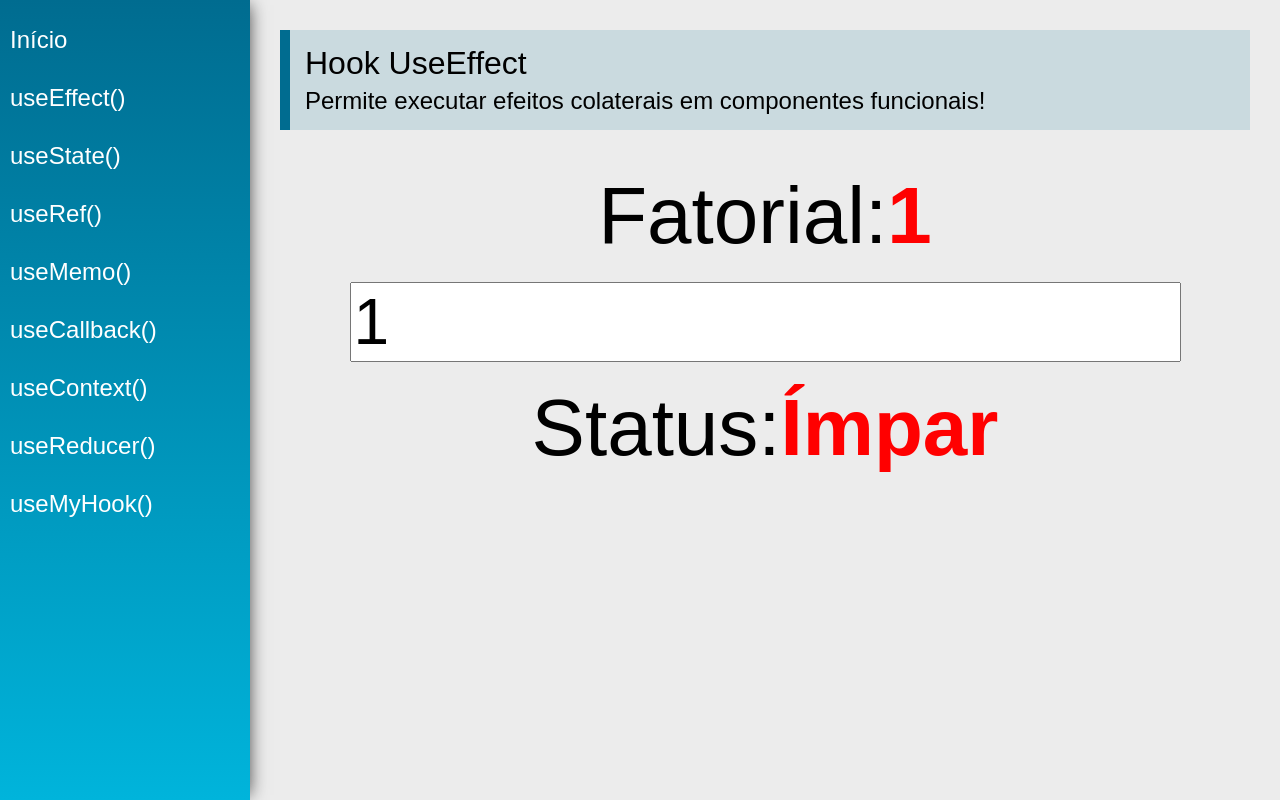
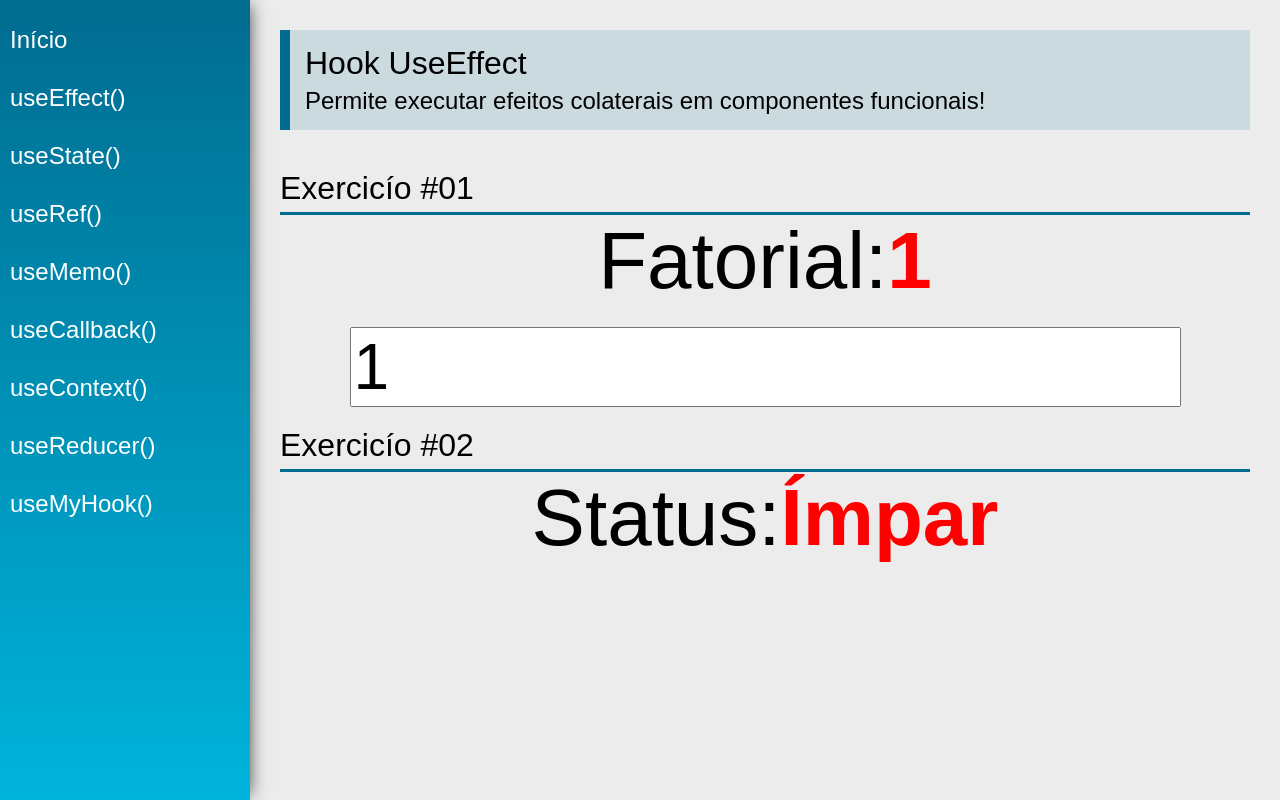
Before and after one commit to tramalho/hooks, a React (Create React App) app: page /useEffect in a window 1280 px wide. Built offline with nearby package versions, Linux system fonts and the light colour scheme.

Commit message:
Defafio ueEffect - Resposta

```diff
--- a/src/views/examples/UseEffect.jsx
+++ b/src/views/examples/UseEffect.jsx
@@ -1,5 +1,6 @@
 import React, { useEffect, useState } from 'react'
 import PageTitle from '../../components/layout/PageTitle'
+import SectionTitle from '../../components/layout/SectionTitle'
 
 function calcFactorial(num) {
     const n = Number.parseInt(num)
@@ -9,10 +10,10 @@ function calcFactorial(num) {
 }
 
 const UseEffect = (_) => {
+    // Ex #01
     const [number, setNumber] = useState(1)
     const [factorial, setFactorial] = useState(1)
     const [invalidValue, setInvalidValue] = useState(" ")
-    const [evenOrOdd, setEvenOrOdd] = useState(" ")
 
     useEffect(_ => {
         setFactorial(calcFactorial(number))
@@ -26,6 +27,9 @@ const UseEffect = (_) => {
         }
     }, [factorial])
 
+    // Ex #02
+    const [evenOrOdd, setEvenOrOdd] = useState(" ")
+
     useEffect(_ => {
         setEvenOrOdd(number % 2 === 0 ? "Par" : "Ímpar")
     }, [number])
@@ -36,6 +40,7 @@ const UseEffect = (_) => {
                 title="Hook UseEffect"
                 subtitle="Permite executar efeitos colaterais em componentes funcionais!"
             />
+            <SectionTitle title="Exercicío #01"/>
             <div className="center">
                 <div>
                     <span className="text">Fatorial:</span>
@@ -45,6 +50,9 @@ const UseEffect = (_) => {
                 onChange={e => setNumber(e.target.value)}
                 />
                 <span className="red"> {invalidValue}</span>
+            </div>
+            <SectionTitle title="Exercicío #02"/>
+            <div className="center">
                 <div>
                     <span className="text">Status:</span>
                     <span className="text red">{evenOrOdd}</span>
```
